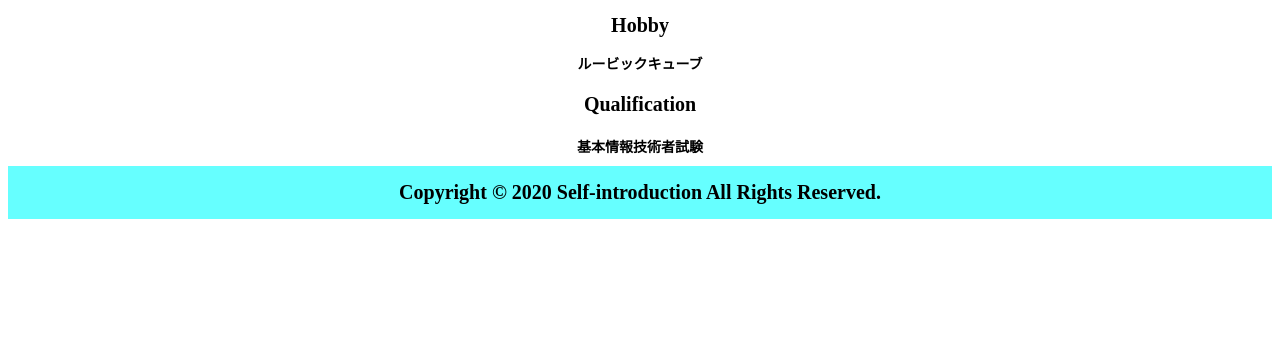
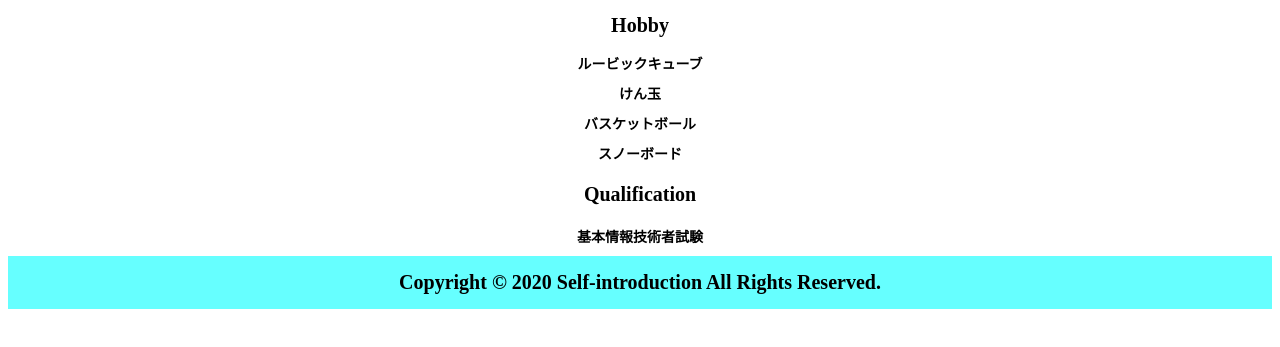
Before and after one commit to hgcno1/web, a plain HTML site: page index.html in a window 1280 px wide. Shown: the part 213-560 px from the top of the page. Drawn offline with Linux system fonts and the light colour scheme.

Commit message:
Update index.html

```diff
--- a/index.html
+++ b/index.html
@@ -58,6 +58,9 @@
   </p>
 <h2>Hobby<h2>
   <div class="content">ルービックキューブ</div>
+  <div class="content">けん玉</div>
+  <div class="content">バスケットボール</div>
+  <div class="content">スノーボード</div>
 <h3>Qualification<h3>
   <div class="content">基本情報技術者試験</div>
 
```
